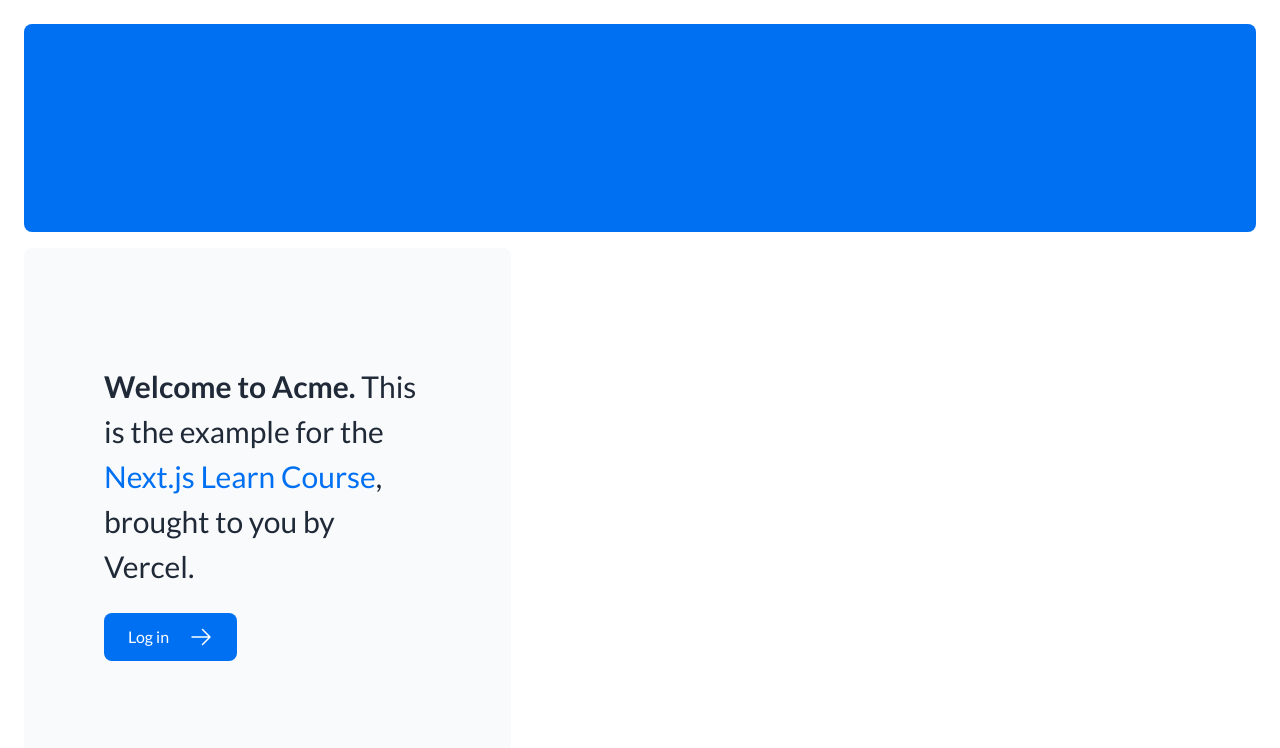
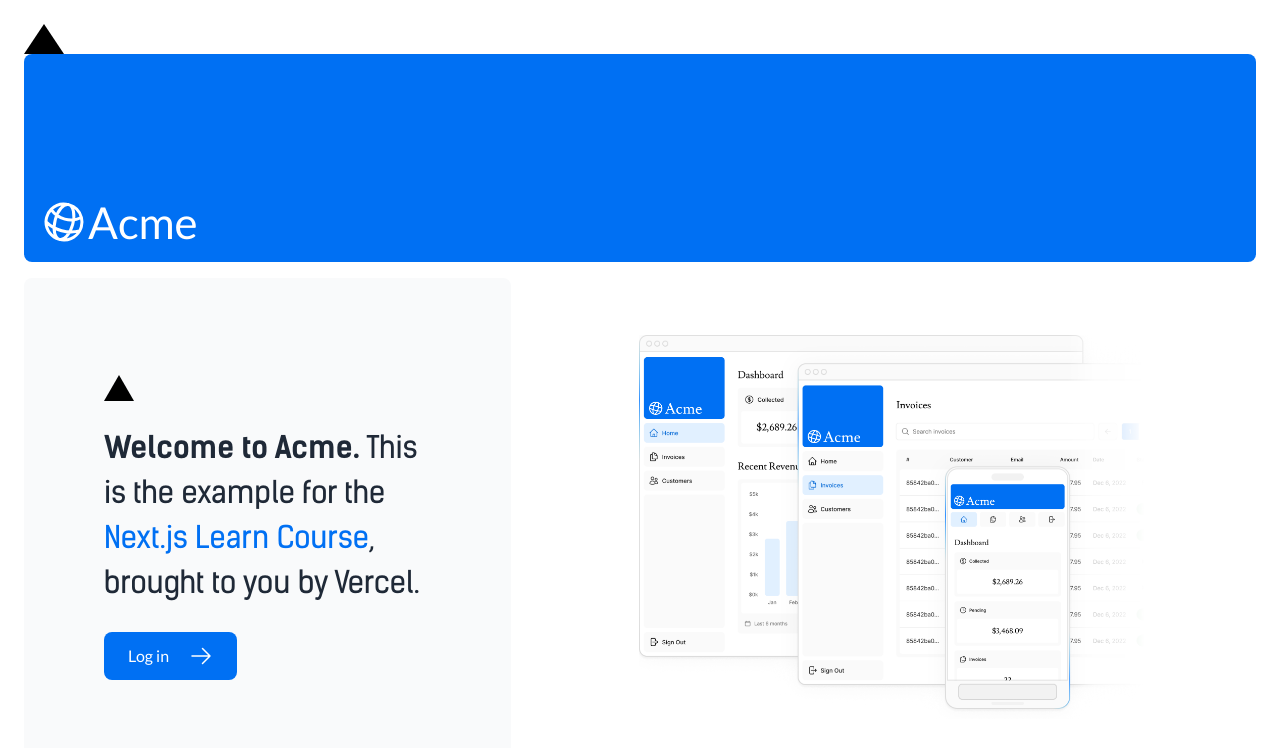
Before and after one commit to esncastellon/voting, a Next.js app: page / in a window 1280 px wide. Shown: the top 748 px of the page. Built offline with nearby package versions, Linux system fonts and the light colour scheme.

Commit message:
feat: add main page

```diff
--- a/app/page.tsx
+++ b/app/page.tsx
@@ -1,17 +1,25 @@
-import AcmeLogo from '@/app/ui/acme-logo';
-import { ArrowRightIcon } from '@heroicons/react/24/outline';
-import Link from 'next/link';
+import AcmeLogo from "@/app/ui/acme-logo";
+import { ArrowRightIcon } from "@heroicons/react/24/outline";
+import Link from "next/link";
+import styles from "@/app/ui/home.module.css";
+import { kensonSans } from "@/app/ui/fonts";
+import Image from "next/image";
 
 export default function Page() {
   return (
     <main className="flex min-h-screen flex-col p-6">
+      <div className={styles.shape} />
+
       <div className="flex h-20 shrink-0 items-end rounded-lg bg-blue-500 p-4 md:h-52">
-        {/* <AcmeLogo /> */}
+        <AcmeLogo />
       </div>
       <div className="mt-4 flex grow flex-col gap-4 md:flex-row">
         <div className="flex flex-col justify-center gap-6 rounded-lg bg-gray-50 px-6 py-10 md:w-2/5 md:px-20">
-          <p className={`text-xl text-gray-800 md:text-3xl md:leading-normal`}>
-            <strong>Welcome to Acme.</strong> This is the example for the{' '}
+          <div className="relative w-0 h-0 border-l-[15px] border-r-[15px] border-b-[26px] border-l-transparent border-r-transparent border-b-black" />
+          <p
+            className={`${kensonSans.className} text-xl text-gray-800 md:text-3xl md:leading-normal`}
+          >
+            <strong>Welcome to Acme.</strong> This is the example for the{" "}
             <a href="https://nextjs.org/learn/" className="text-blue-500">
               Next.js Learn Course
             </a>
@@ -25,7 +33,20 @@
           </Link>
         </div>
         <div className="flex items-center justify-center p-6 md:w-3/5 md:px-28 md:py-12">
-          {/* Add Hero Images Here */}
+          <Image
+            src="/hero-desktop.png"
+            width={1000}
+            height={760}
+            className="hidden md:block"
+            alt="Screenshots of the dashboard project showing desktop version"
+          />
+          <Image
+            src="/hero-mobile.png"
+            width={560}
+            height={620}
+            className="block md:hidden"
+            alt="Screenshot of the dashboard project showing mobile version"
+          />
         </div>
       </div>
     </main>
--- /dev/null
+++ b/app/ui/home.module.css
@@ -0,0 +1,7 @@
+.shape {
+  height: 0;
+  width: 0;
+  border-bottom: 30px solid black;
+  border-left: 20px solid transparent;
+  border-right: 20px solid transparent;
+}
```
Also changed, not shown: 1 other file (tests, documents, lock files or other folders).
